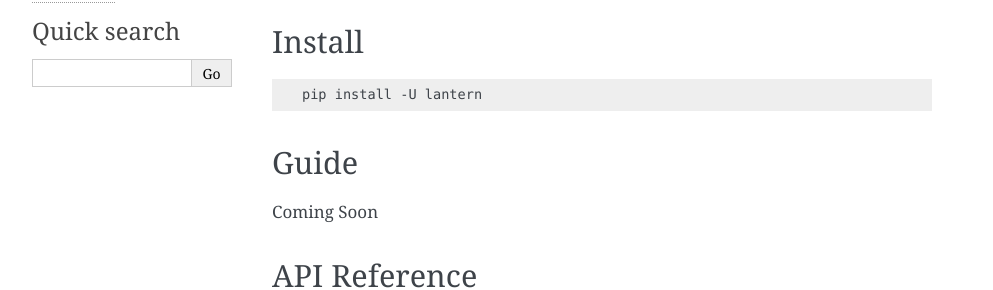
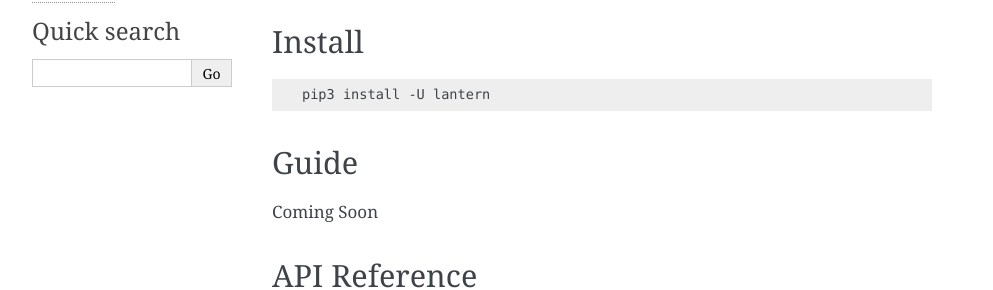
Before and after one commit to CameronLonsdale/lantern, a Sphinx documentation site: the page built from docs/index.rst, in a window 1280 px wide. Shown: the part 524-814 px from the top of the page, without its empty margins (148-1141 px from the left). Built offline with Sphinx 7.4.7, drawn with Linux system fonts in a browser that asks for light colours.

Commit message:
Updating install instructions to use pip3

```diff
--- a/docs/index.rst
+++ b/docs/index.rst
@@ -24,7 +24,7 @@
 
 .. code-block:: bash
 
-    pip install -U lantern
+    pip3 install -U lantern
 
 Guide
 =====
```
Also changed, not shown: README.md (+1 -1 lines).
